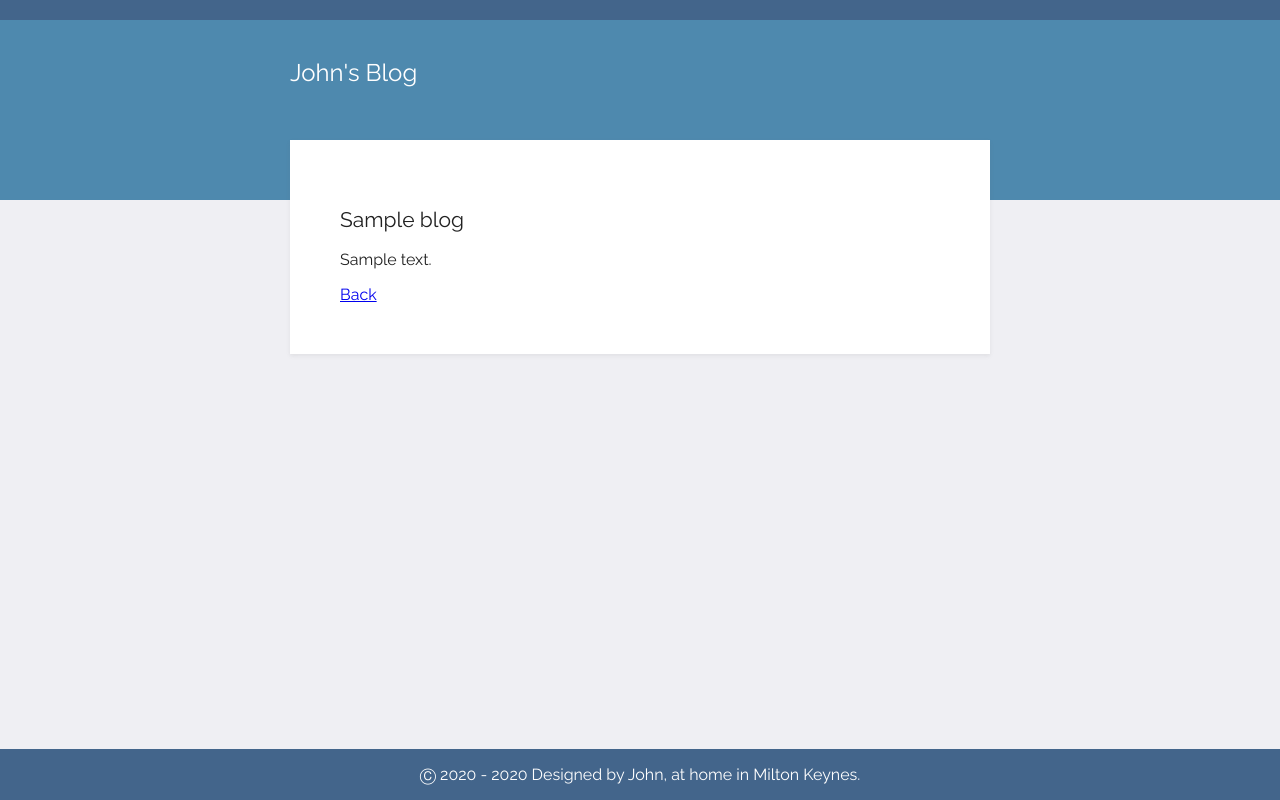
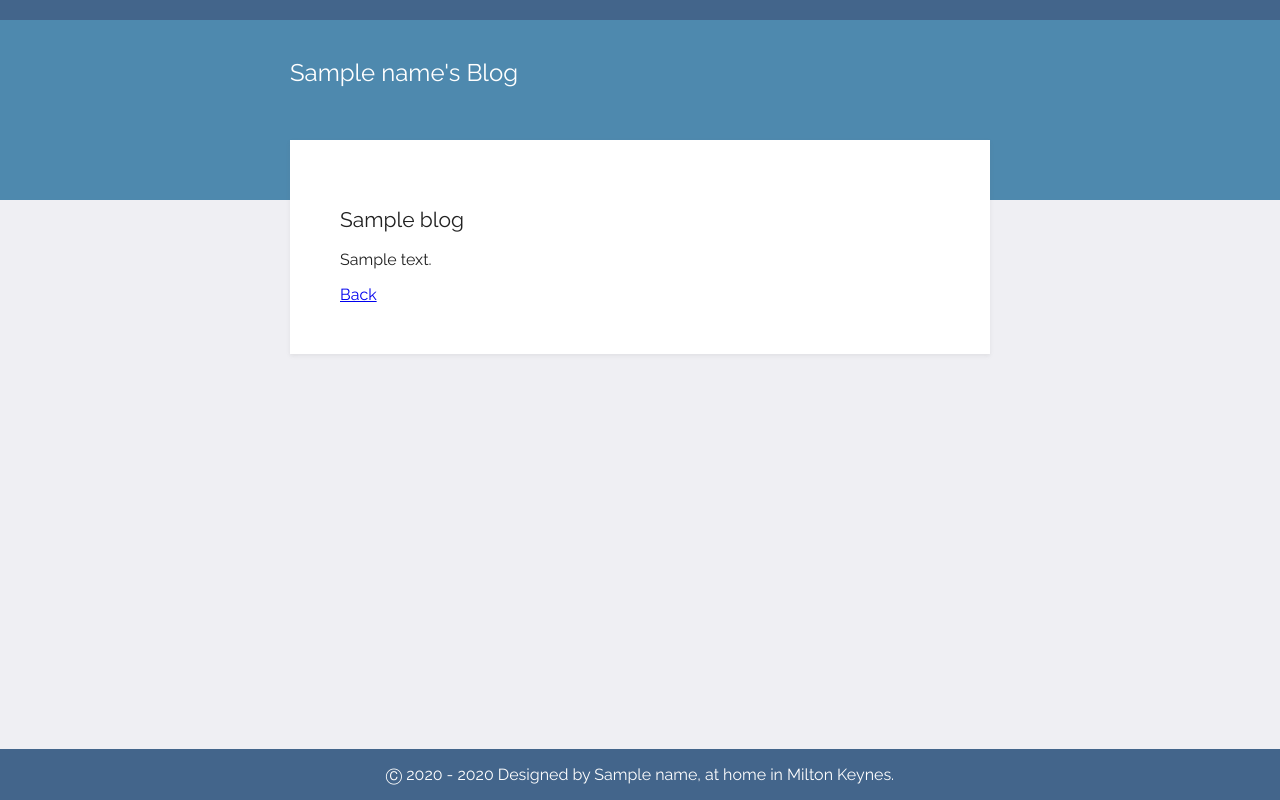
Before and after one commit to SadSack963/day-57_blog_templating, a Flask app: template templates/post.html in a window 1280 px wide. Run offline with Flask 2, Linux system fonts and the light colour scheme; the template is opened without the code that fills it: most values are stand-ins (such as "Sample title", 1, 10 or a date in 2020).

Commit message:
Added designer parameter, and tidied up anchor tags

```diff
--- a/main.py
+++ b/main.py
@@ -2,9 +2,9 @@ from flask import Flask, render_template
 import requests
 from datetime import datetime as dt
 
+DESIGNER = 'John'
 START_YEAR = '2021'
 CURRENT_YEAR = str(dt.now().year)
-
 
 app = Flask(__name__)
 
@@ -20,8 +20,9 @@ def home():
     return render_template(
         "index.html",
         blogs=blogs,
+        name=DESIGNER,
         start_year=START_YEAR,
-        current_year=CURRENT_YEAR
+        current_year=CURRENT_YEAR,
     )
 
 
@@ -31,8 +32,9 @@ def post(blog_id):
     return render_template(
         "post.html",
         blog=blogs[blog_id],
+        name=DESIGNER,
         start_year=START_YEAR,
-        current_year=CURRENT_YEAR
+        current_year=CURRENT_YEAR,
     )
 
 
--- a/templates/post.html
+++ b/templates/post.html
@@ -2,26 +2,26 @@
 <html lang="en">
 <head>
     <meta charset="UTF-8">
-    <title>John's Blog</title>
+    <title>{{ name }}'s Blog</title>
     <link href="https://fonts.googleapis.com/css2?family=Raleway" rel="stylesheet">
     <link rel="stylesheet" href="../static/css/styles.css">
 </head>
 <body>
 <div class="wrapper">
     <div class="top">
-        <div class="title"><h1>John's Blog</h1></div>
+        <div class="title"><h1>{{ name }}'s Blog</h1></div>
            </div>
         <div class="content">
             <div class="card">
                 <h2>{{ blog['title'] }}</h2>
                 <p>{{ blog['body'] }}</p>
-                <a href="/">Back</a>
+                <a href="{{ url_for('home') }}">Back</a>
             </div>
 
     </div>
 </div>
 </body>
 <footer>
-    <p>&#9400; {{start_year}} - {{current_year}} Designed by John, at home in Milton Keynes.</p>
+    <p>&#9400; {{start_year}} - {{current_year}} Designed by {{ name }}, at home in Milton Keynes.</p>
 </footer>
 </html>
```
Also changed, not shown: templates/index.html (+4 -4 lines).
